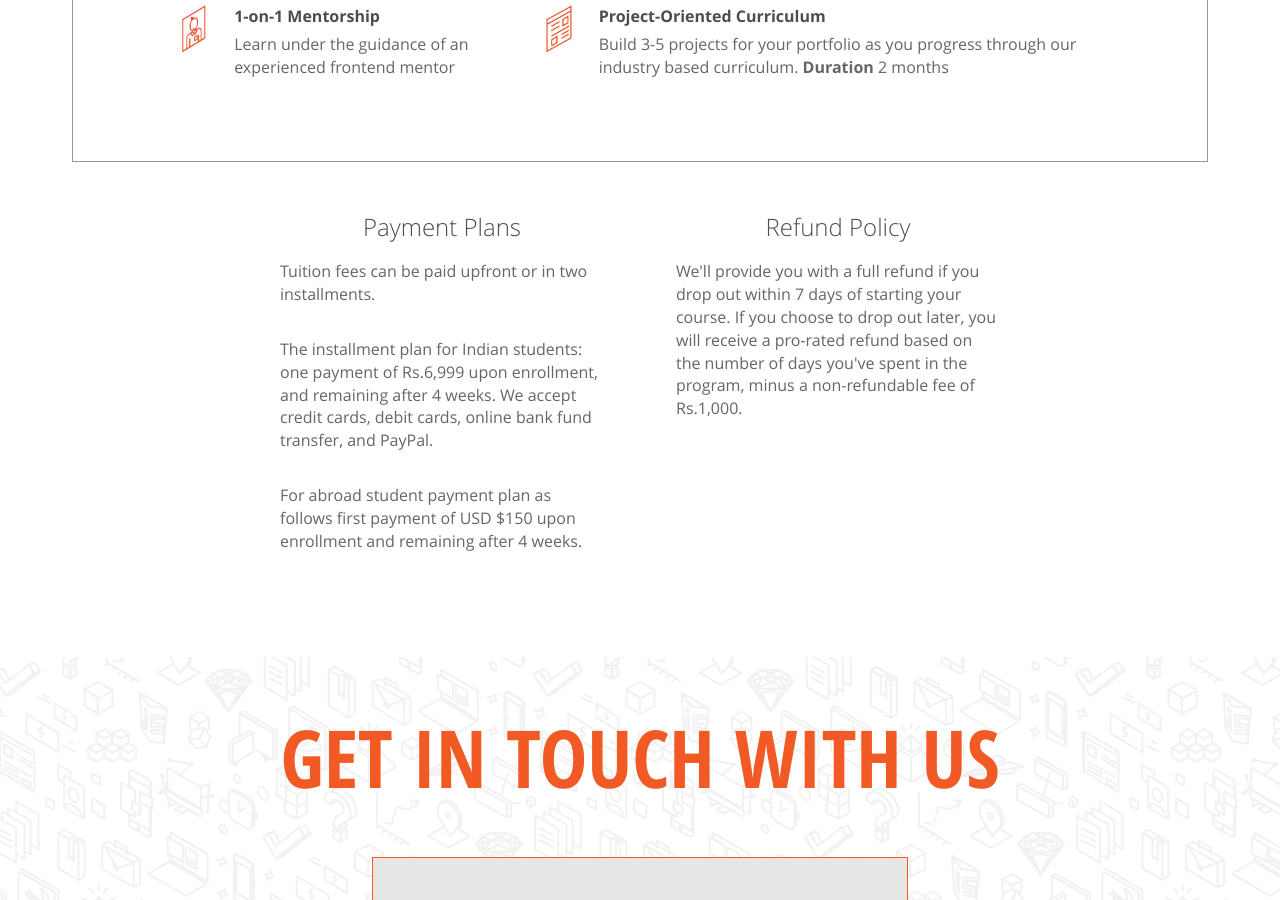
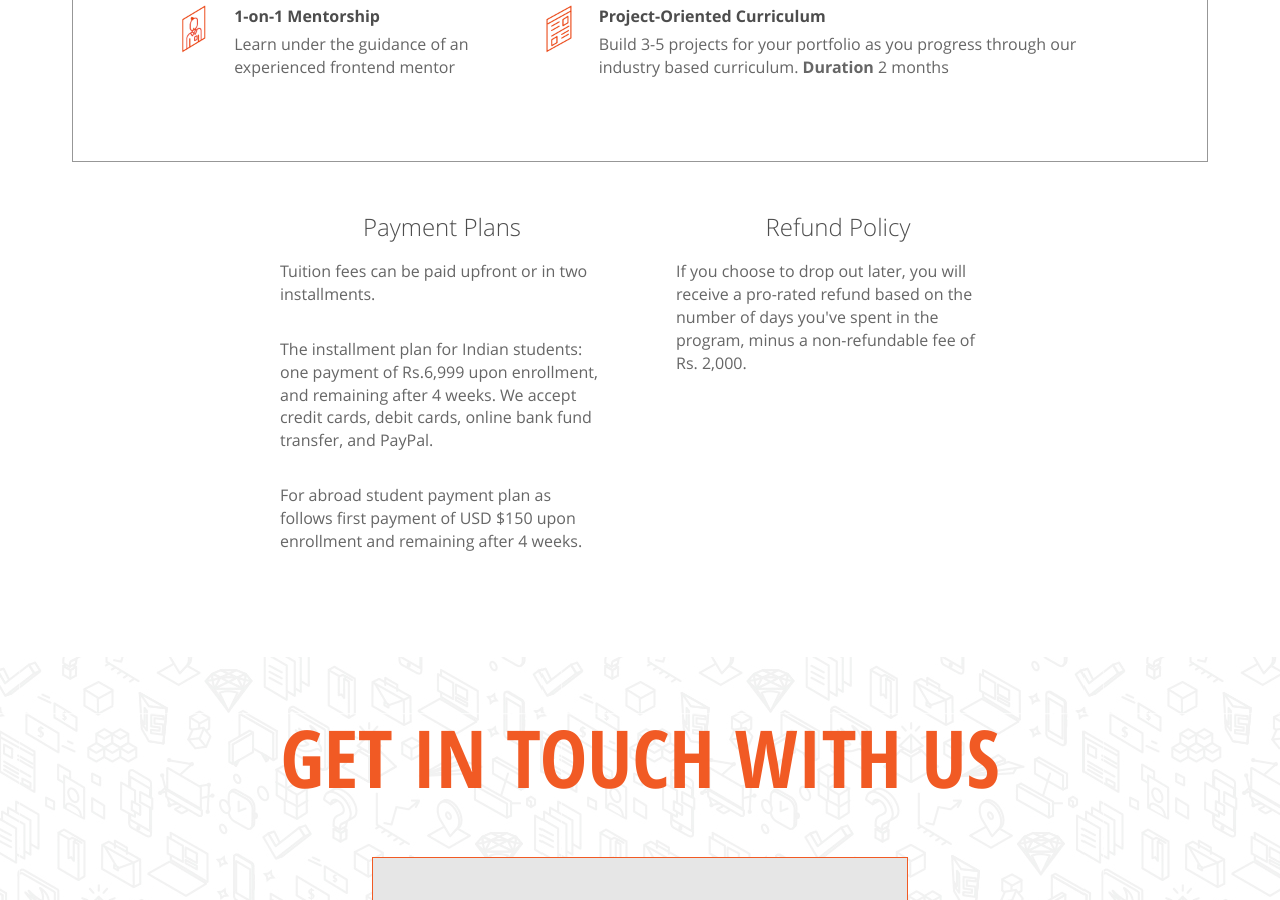
Before and after one commit to steelx/ajinkyaxjs, a Jekyll site: the page learn.io/angular2-course.html, which Jekyll copies as it is, in a window 1280 px wide and 900 px high, scrolled down 3059 px. Built offline with Jekyll 4.4.1, drawn with Linux system fonts in a browser that asks for light colours; nearby versions of some CDN libraries; Markdown is read by kramdown in place of the engine named in the settings; comment, search, counter and statistics services are not loaded.

Commit message:
Update angular2-course.html

```diff
--- a/learn.io/angular2-course.html
+++ b/learn.io/angular2-course.html
@@ -414,7 +414,7 @@
                 <div class='payment-feature'>
                     <h3>Refund Policy</h3>
 
-                    <p>We'll provide you with a full refund if you drop out within 7 days of starting your course. If you choose to drop out later, you will receive a pro-rated refund based on the number of days you've spent in the program, minus a non-refundable fee of Rs.1,000.</p>
+                    <p>If you choose to drop out later, you will receive a pro-rated refund based on the number of days you've spent in the program, minus a non-refundable fee of Rs. 2,000.</p>
                 </div>
             </div>
         </section>
```
